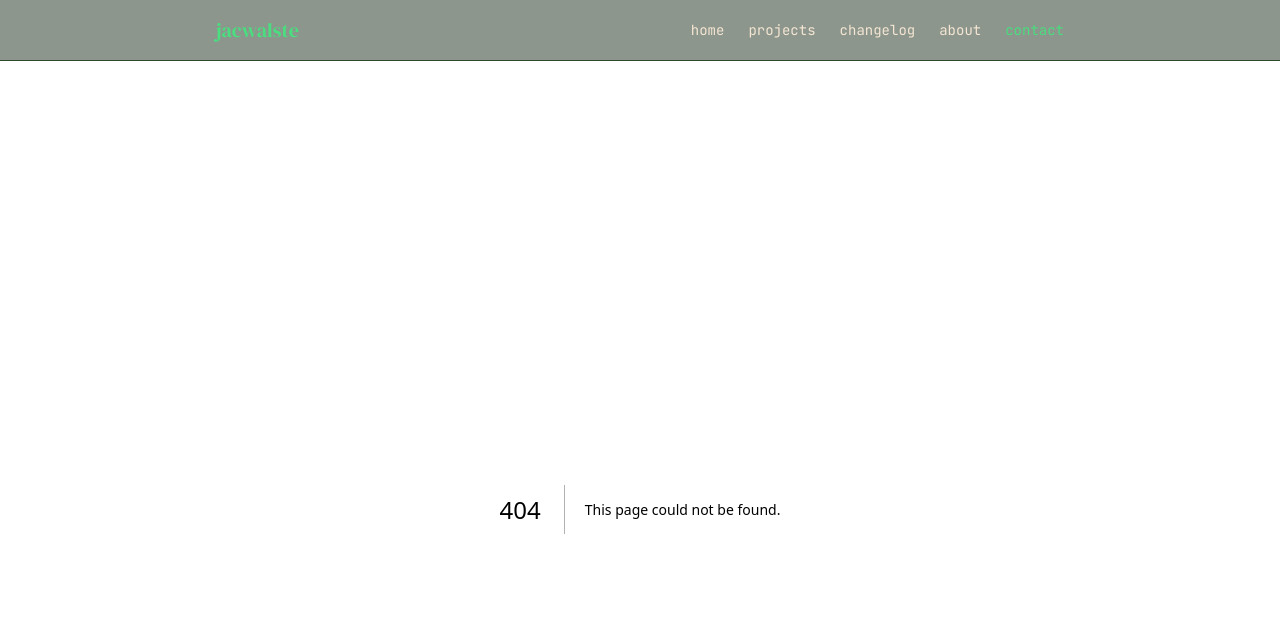
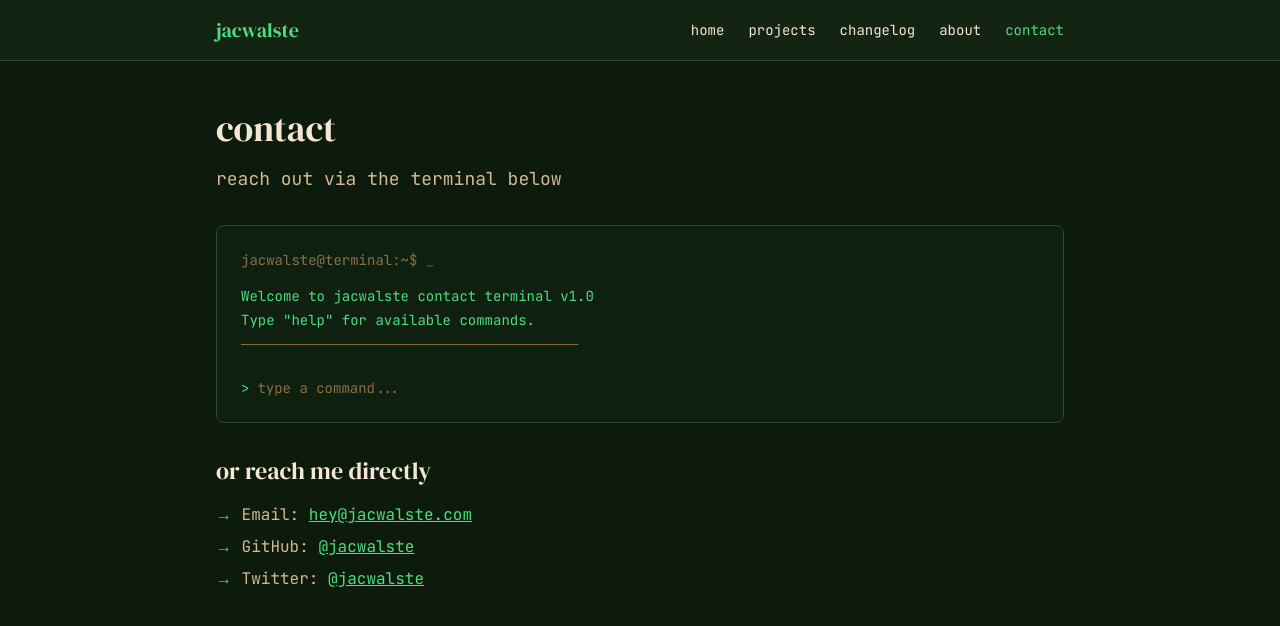
Before and after one commit to jacwalste/jacwalste.com, a Next.js app: page /contact in a window 1280 px wide. Before the commit this address had no page. Shown: the top 626 px of the page. Built offline with nearby package versions, Linux system fonts and the light colour scheme.

Commit message:
feat: create interactive Contact page with CLI-style terminal interface supporting commands like email github twitter help and clear, providing both terminal interaction and direct contact links for accessibility

```diff
--- /dev/null
+++ b/src/app/contact/page.tsx
@@ -0,0 +1,137 @@
+"use client";
+
+import { useState } from "react";
+
+export default function Contact() {
+  const [command, setCommand] = useState("");
+  const [output, setOutput] = useState<string[]>([]);
+
+  const handleCommand = (e: React.FormEvent) => {
+    e.preventDefault();
+
+    if (command.toLowerCase() === "help") {
+      setOutput([
+        ...output,
+        `> ${command}`,
+        "",
+        "Available commands:",
+        "  email    - Open email client to contact me",
+        "  github   - View my GitHub profile",
+        "  twitter  - View my Twitter profile",
+        "  clear    - Clear the terminal",
+        "  help     - Show this help message",
+        "",
+      ]);
+    } else if (command.toLowerCase() === "email") {
+      setOutput([...output, `> ${command}`, "Opening email client...", ""]);
+      window.location.href = "mailto:hey@jacwalste.com";
+    } else if (command.toLowerCase() === "github") {
+      setOutput([...output, `> ${command}`, "Opening GitHub...", ""]);
+      window.open("https://github.com/jacwalste", "_blank");
+    } else if (command.toLowerCase() === "twitter") {
+      setOutput([...output, `> ${command}`, "Opening Twitter...", ""]);
+      window.open("https://twitter.com/jacwalste", "_blank");
+    } else if (command.toLowerCase() === "clear") {
+      setOutput([]);
+    } else if (command.trim() === "") {
+      setOutput([...output, "> "]);
+    } else {
+      setOutput([
+        ...output,
+        `> ${command}`,
+        `Command not found: ${command}`,
+        'Type "help" for available commands.',
+        "",
+      ]);
+    }
+
+    setCommand("");
+  };
+
+  return (
+    <div className="space-y-8">
+      <div className="space-y-4">
+        <h1 className="font-serif text-4xl text-amber-cream">contact</h1>
+        <p className="text-lg text-amber-warm">
+          reach out via the terminal below
+        </p>
+      </div>
+
+      <div className="rounded-lg border border-forest-medium bg-forest-dark/30 p-6 backdrop-blur-sm">
+        <div className="mb-4 font-mono text-sm text-brown-accent">
+          jacwalste@terminal:~$ <span className="animate-pulse">_</span>
+        </div>
+
+        <div className="space-y-2 font-mono text-sm">
+          <div className="mb-6 space-y-1 text-terminal-green">
+            <p>Welcome to jacwalste contact terminal v1.0</p>
+            <p>Type &quot;help&quot; for available commands.</p>
+            <p className="text-brown-accent">──────────────────────────────────</p>
+          </div>
+
+          {output.map((line, i) => (
+            <div
+              key={i}
+              className={
+                line.startsWith(">")
+                  ? "text-terminal-green"
+                  : "text-amber-warm"
+              }
+            >
+              {line}
+            </div>
+          ))}
+
+          <form onSubmit={handleCommand} className="flex items-center gap-2">
+            <span className="text-terminal-green">{">"}</span>
+            <input
+              type="text"
+              value={command}
+              onChange={(e) => setCommand(e.target.value)}
+              className="flex-1 bg-transparent font-mono text-amber-cream outline-none placeholder:text-brown-accent"
+              placeholder="type a command..."
+              autoFocus
+            />
+          </form>
+        </div>
+      </div>
+
+      <div className="space-y-4">
+        <h2 className="font-serif text-2xl text-amber-cream">or reach me directly</h2>
+        <div className="space-y-2 font-mono text-amber-warm">
+          <p>
+            <span className="text-terminal-green">→</span> Email:{" "}
+            <a
+              href="mailto:hey@jacwalste.com"
+              className="text-terminal-green underline hover:text-amber-cream"
+            >
+              hey@jacwalste.com
+            </a>
+          </p>
+          <p>
+            <span className="text-terminal-green">→</span> GitHub:{" "}
+            <a
+              href="https://github.com/jacwalste"
+              target="_blank"
+              rel="noopener noreferrer"
+              className="text-terminal-green underline hover:text-amber-cream"
+            >
+              @jacwalste
+            </a>
+          </p>
+          <p>
+            <span className="text-terminal-green">→</span> Twitter:{" "}
+            <a
+              href="https://twitter.com/jacwalste"
+              target="_blank"
+              rel="noopener noreferrer"
+              className="text-terminal-green underline hover:text-amber-cream"
+            >
+              @jacwalste
+            </a>
+          </p>
+        </div>
+      </div>
+    </div>
+  );
+}
```
